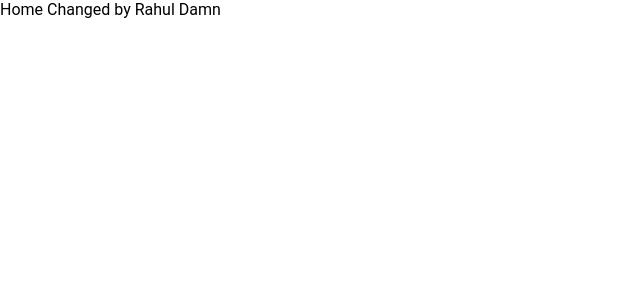
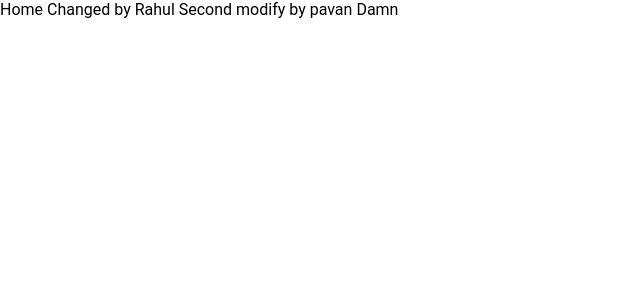
Before and after one commit to PavanP16/FDFED_IG, a React (Vite) app: page / in a window 1280 px wide. Shown: the top 300 px of the page, without its empty margins (0-640 px from the left). Built offline with nearby package versions, Linux system fonts and the light colour scheme.

Commit message:
Conflict testing 2

```diff
--- a/src/pages/Home.jsx
+++ b/src/pages/Home.jsx
@@ -3,6 +3,7 @@ const Home = () => {
     <div>
       Home
       Changed by Rahul
+      Second modify by pavan
       Damn
     </div>
   )
```
